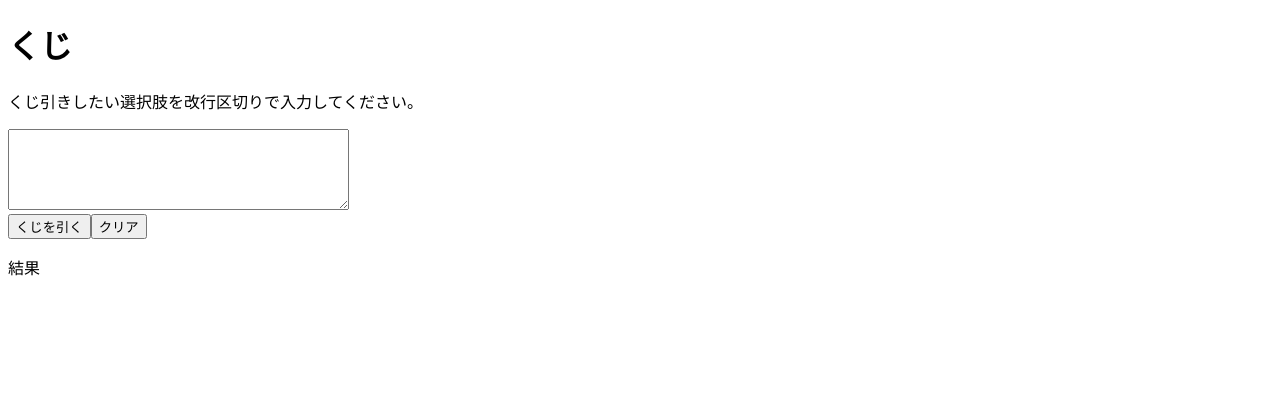
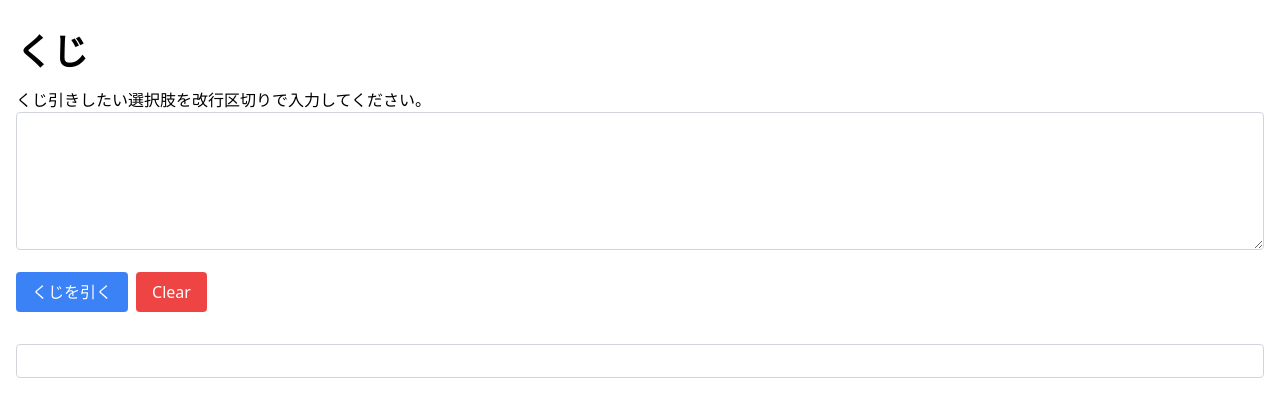
Before and after one commit to Nick-smallworld/lottery-app, a Next.js app: page / in a window 1280 px wide. Shown: the top 416 px of the page. Built offline with nearby package versions, Linux system fonts and the light colour scheme.

Commit message:
change with tailwind.css

```diff
--- a/components/app.js
+++ b/components/app.js
@@ -1,39 +1,57 @@
-import React from 'react'
+import React from "react";
 
 const MyComponent = () => {
-
-  const handleClick = function() {
-
-    const arr = document.getElementById('textarea').value.split('\n')
-    const filteredArr = arr.filter(item => item != '')
+  const handleClick = function () {
+    const arr = document.getElementById("textarea").value.split("\n");
+    const filteredArr = arr.filter((item) => item != "");
 
     // 生成した配列からランダムに結果を一つ選び、結果をdivに表示する
 
-    const randomIndex = Math.floor(Math.random() * filteredArr.length)
-    const result = filteredArr != false ? filteredArr[randomIndex] : '入力データがありません'
-    document.getElementById('result').innerHTML = result
-  }
+    const randomIndex = Math.floor(Math.random() * filteredArr.length);
+    const result =
+      filteredArr != false
+        ? filteredArr[randomIndex]
+        : "入力データがありません";
+    document.getElementById("result").innerHTML = result;
+  };
 
-  const clear = function(){
-    document.getElementById('clear').addEventListener('click', () => {
-        textarea.value = ''
-        document.getElementById('result').innerHTML = ''
-        }
-    );
-  }
+  const clear = function () {
+    textarea.value = "";
+    document.getElementById("result").innerHTML = "";
+  };
 
   return (
     <div>
-        <p>くじ引きしたい選択肢を改行区切りで入力してください。</p>
-        <form>
-        <textarea id="textarea" name="textarea" rows="5" cols="40"></textarea>
-        <div>
-            <button type="button" id="submit" onClick={handleClick}>くじを引く</button>
-            <button type="button" id="clear" onClick={clear}>クリア</button>
+      <p>くじ引きしたい選択肢を改行区切りで入力してください。</p>
+      <form>
+        <textarea
+          id="textarea"
+          name="textarea"
+          rows="5"
+          cols="40"
+          class="w-full p-2 bg-white border border-gray-300 rounded"
+        ></textarea>
+        <div class="mt-4">
+          <button
+            type="submit"
+            id="submit"
+            onClick={handleClick}
+            class="bg-blue-500 text-white px-4 py-2 rounded mr-2"
+          >
+            くじを引く
+          </button>
+          <button
+            type="button"
+            id="clear"
+            onClick={clear}
+            class="bg-red-500 text-white px-4 py-2 rounded"
+          >
+            Clear
+          </button>
         </div>
-        </form>
+      </form>
     </div>
-  )
-}
+  );
+};
 
 export default MyComponent;
--- a/pages/index.js
+++ b/pages/index.js
@@ -1,18 +1,29 @@
-import Head from 'next/head';
-import styles from '../styles/Home.module.css';
-import Link from 'next/link';
-import React from 'react';
-import MyComponent from '../components/app';
+import Head from "next/head";
+import styles from "../styles/Home.module.css";
+import Link from "next/link";
+import React from "react";
+import MyComponent from "../components/app";
 
 export default function Home() {
   return (
     <div>
-        <h1>くじ</h1>
-            <MyComponent />
-        <p>結果</p>
-        <div id="result" ></div>
+      <Head>
+        <meta charset="UTF-8" />
+        <meta name="viewport" content="width=device-width, initial-scale=1.0" />
+        <title>Tailwind CSS Template</title>
+        <link
+          href="https://cdn.jsdelivr.net/npm/tailwindcss@2.2.16/dist/tailwind.min.css"
+          rel="stylesheet"
+        />
+      </Head>
+      <div class="container mx-auto px-4">
+        <h1 class="text-4xl font-bold mb-4 mt-8">くじ</h1>
+        <MyComponent />
+        <div
+          id="result"
+          class="mt-8 p-4 bg-white border border-gray-300 rounded"
+        ></div>
+      </div>
     </div>
-
-
-  )
+  );
 }
```
Also changed, not shown: 1 other file (tests, documents, lock files or other folders).
